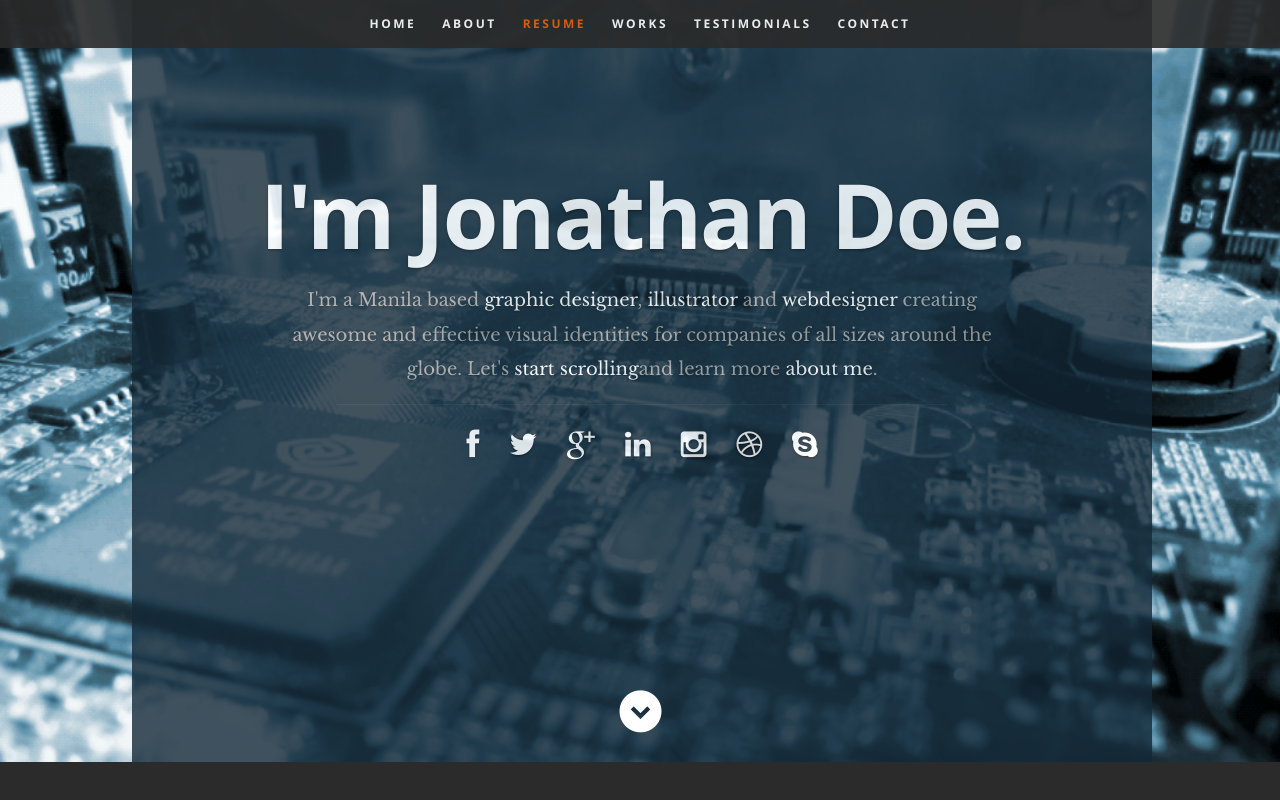
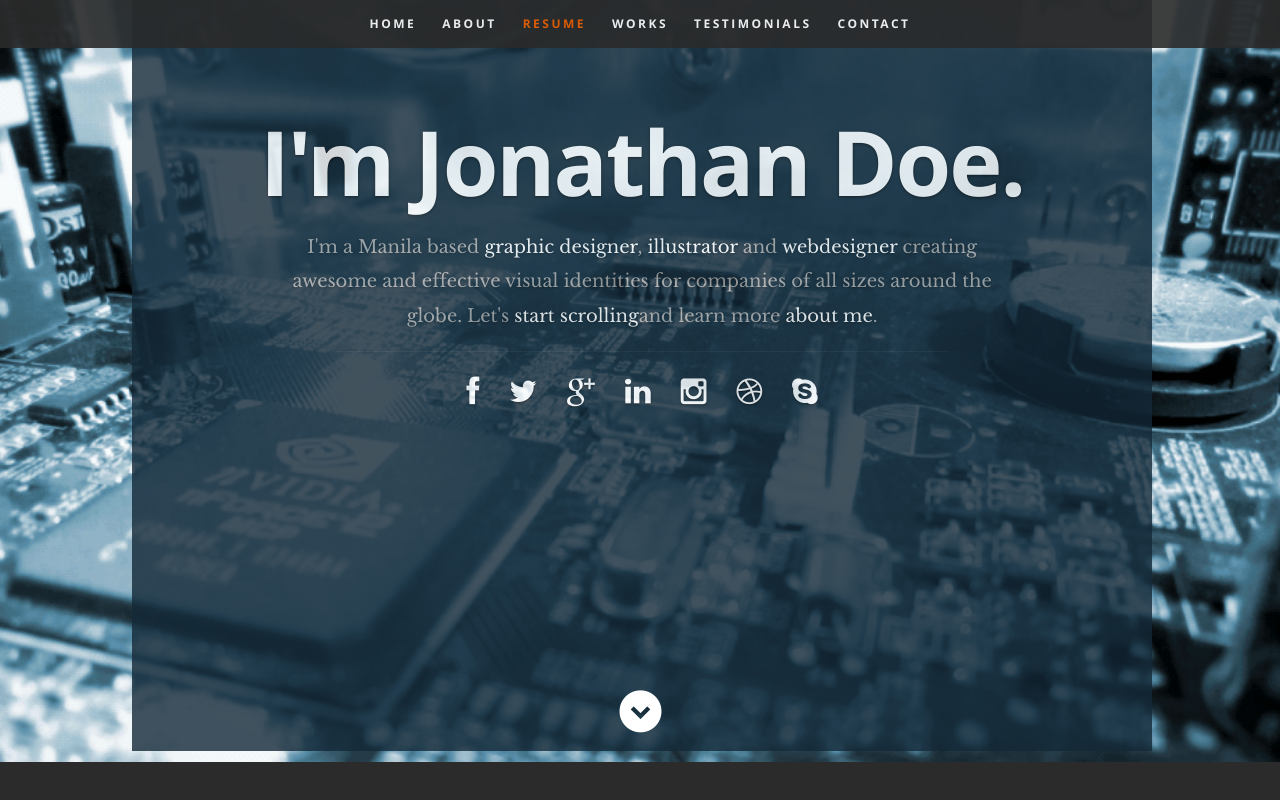
Before and after one commit to ElderLK/portifolio-react, a React (Create React App) app: page / in a window 1280 px wide. Shown: the top 800 px of the page. Built offline with nearby package versions, Linux system fonts and the light colour scheme.

Commit message:
add new style

```diff
--- a/public/css/layout.css
+++ b/public/css/layout.css
@@ -58,7 +58,7 @@ header .banner {
    /* padding: 12%;
    padding-top: 13%; */
    padding-bottom: 25%;
-   padding-top: 16%;
+   padding-top: 11%;
    text-align: center;
    opacity: 0.8;
    background: #132837;
```
